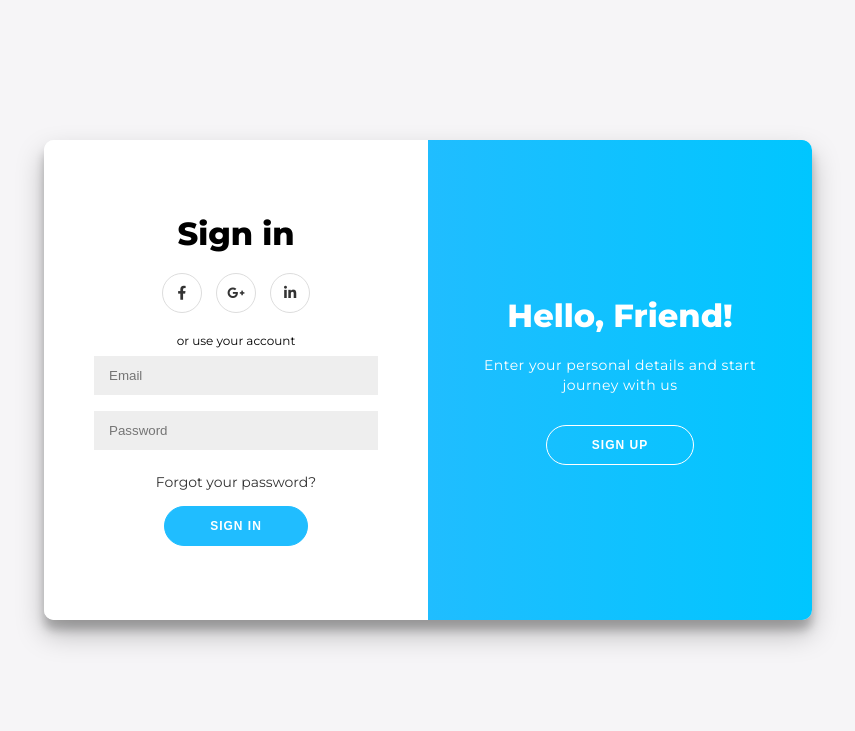
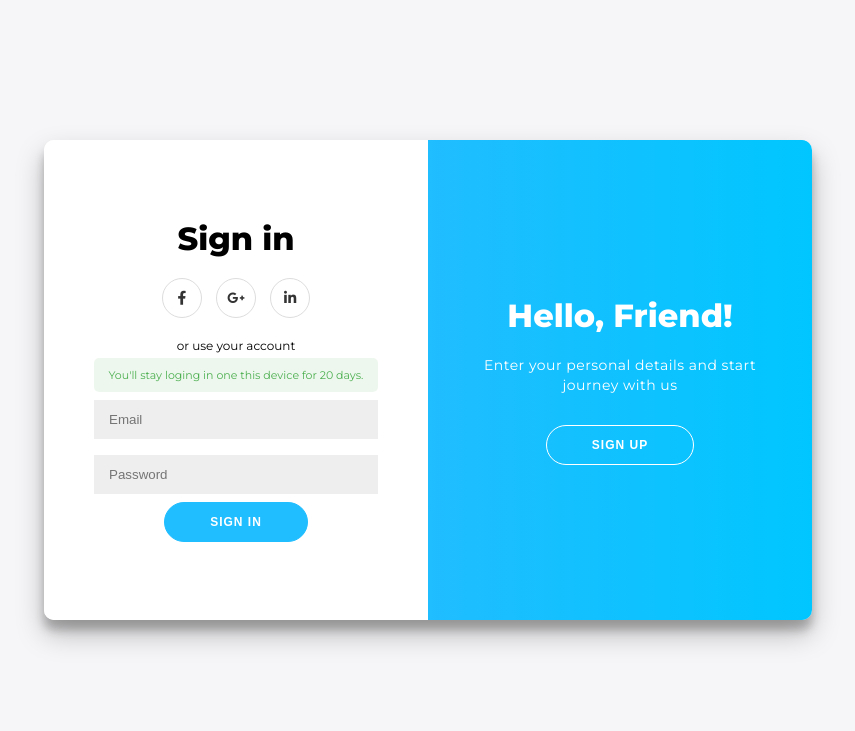
Before and after one commit to MGazori/abitodo, a PHP site: page /abitodo/auth.php in a window 1280 px wide. Shown: the top 731 px of the page, without its empty margins (212-1067 px from the left). Run offline with PHP 8.4, Linux system fonts and the light colour scheme; some libraries are stand-ins or nearby versions.

Commit message:
add-stay-login-feature

```diff
--- a/assets/css/auth.css
+++ b/assets/css/auth.css
@@ -264,3 +264,14 @@ footer a {
     background-color: rgba(244, 67, 54, 0.2) !important;
     color: #f44336 !important;
 }
+
+.stay-login-msg {
+    font-size: 11px;
+    line-height: 24px;
+    background-color: rgb(76 175 80 / 0.1);
+    color: #4CAF50;
+    padding: 5px;
+    border-radius: 5px;
+    margin-top: 5px;
+    width: 100%;
+}
--- a/auth.php
+++ b/auth.php
@@ -1,6 +1,8 @@
 <?php
 include "bootstrap/init.php";
-$email = "pattrick@tutorialspoint.com";
+if (isLoggedIn()) {
+    redirect(site_url(""));
+}
 //form submition
 if ($_SERVER['REQUEST_METHOD'] == 'POST') {
     $action = $_GET['action'];
@@ -30,9 +32,9 @@ if ($_SERVER['REQUEST_METHOD'] == 'POST') {
         if (!$result) {
             message("email or password is incorrect", "error");
         } else {
+            deleteExpireTokenRow();
             redirect(site_url(''));
         }
     }
 }
-// var_dump($_POST);
 include "tpl/auth-tpl.php";
--- a/bootstrap/config.php
+++ b/bootstrap/config.php
@@ -4,5 +4,6 @@ $database_config = (object)[
     'host' => 'localhost',
     'user' => 'root',
     'password' => '',
-    'dbname' => 'abitodo'
+    'dbname' => 'abitodo',
+    'charset' => 'utf8mb4'
 ];
--- a/bootstrap/init.php
+++ b/bootstrap/init.php
@@ -1,5 +1,4 @@
 <?php
-session_start();
 include "constants.php";
 include BASE_PATH . "bootstrap/config.php";
 include BASE_PATH . "libs/helpers.php";
@@ -7,7 +6,7 @@ include BASE_PATH . "libs/helpers.php";
 //start and set pdo connection
 
 try {
-    $pdo = new PDO("mysql:dbname=$database_config->dbname;host={$database_config->host}", $database_config->user, $database_config->password);
+    $pdo = new PDO("mysql:host=$database_config->host;dbname=$database_config->dbname;charset=$database_config->charset", $database_config->user, $database_config->password);
 } catch (PDOException $e) {
     diePage('Connection failed: ' . $e->getMessage());
 }
--- a/tpl/auth-tpl.php
+++ b/tpl/auth-tpl.php
@@ -20,6 +20,7 @@
                     <a href="#" class="social"><i class="fab fa-linkedin-in"></i></a>
                 </div>
                 <span>or use your email for registration</span>
+                <span class="stay-login-msg">You'll stay loging in one this device for 20 days.</span>
                 <input name="email" type="email" placeholder="Email" required />
                 <input name="name" type="name" placeholder="Name" required />
                 <input name="password" type="password" placeholder="Password" required />
@@ -35,9 +36,9 @@
                     <a href="#" class="social"><i class="fab fa-linkedin-in"></i></a>
                 </div>
                 <span>or use your account</span>
+                <span class="stay-login-msg">You'll stay loging in one this device for 20 days.</span>
                 <input name="email" type="email" placeholder="Email" required />
                 <input name="password" type="password" placeholder="Password" required />
-                <a href="#">Forgot your password?</a>
                 <button type="submit">Sign In</button>
             </form>
         </div>
```
Also changed, not shown: index.php (+8 -2 lines), libs/lib-auth.php (+46 -4 lines).
